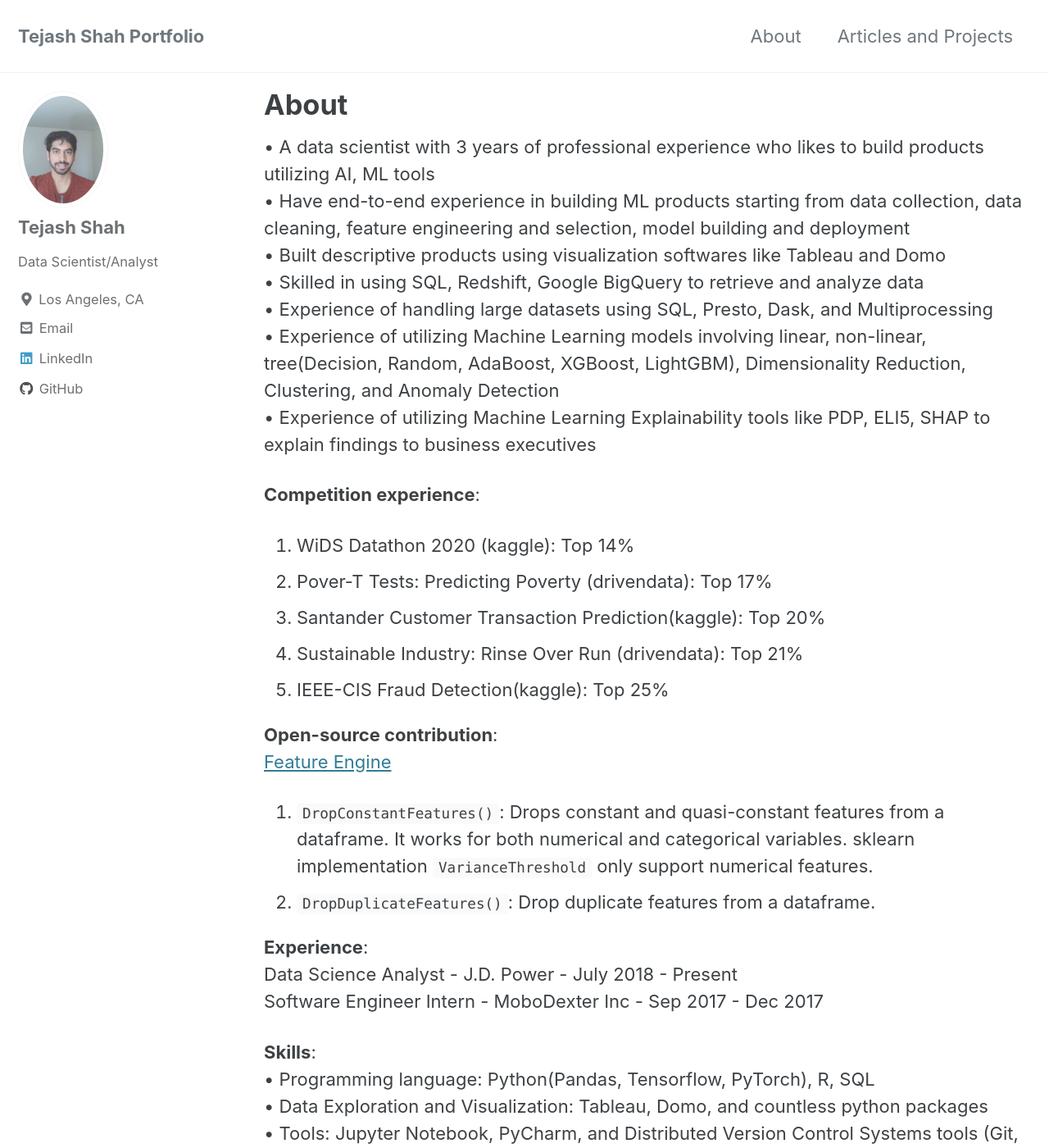
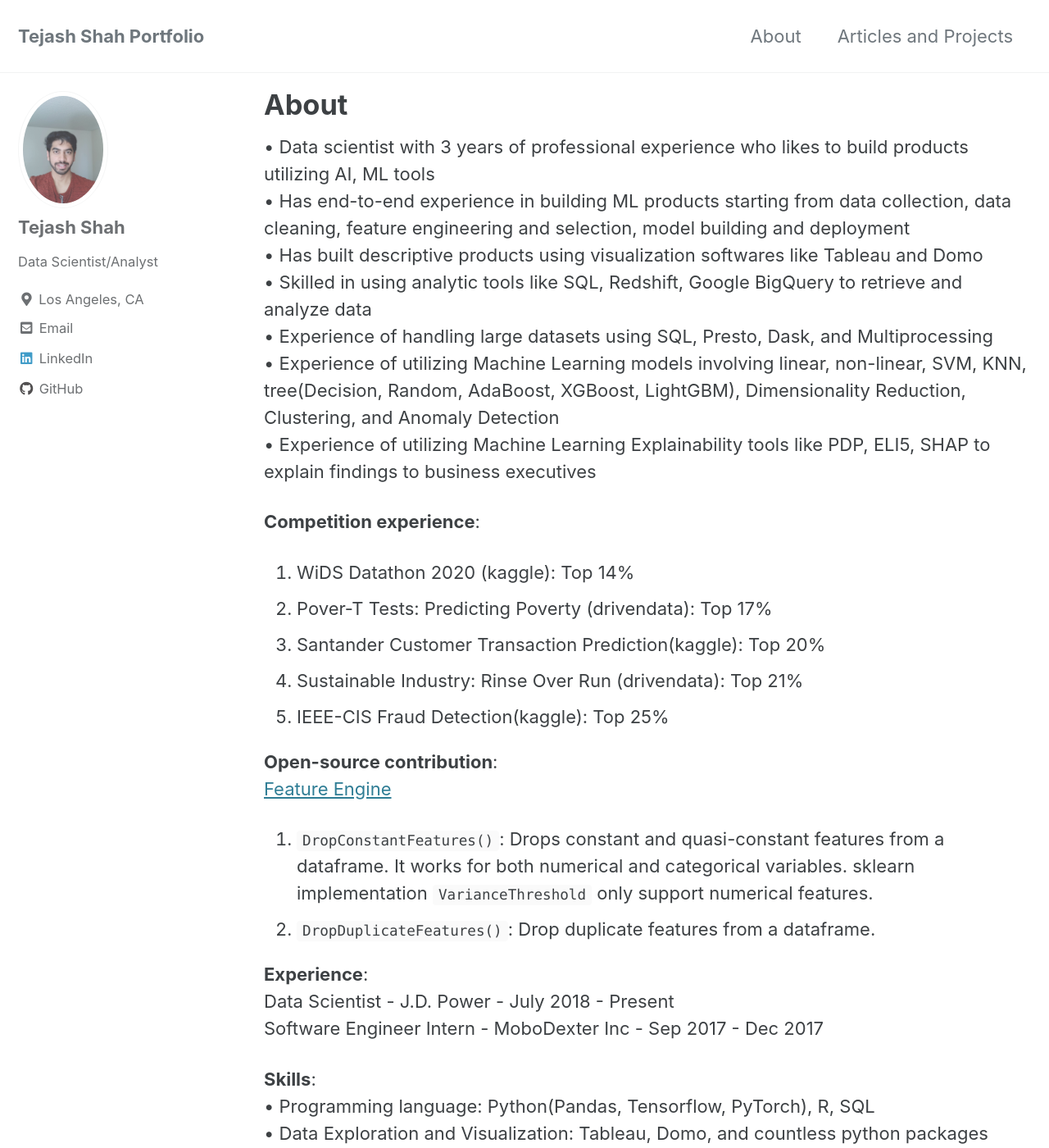
Before and after one commit to Tejash-Shah/Tejash-Shah.github.io, a Jekyll site: the page built from _pages/about.md, in a window 1280 px wide and 1400 px high. Shown: the whole window at 82% size. Built offline with Jekyll 4.4.1, drawn with Linux system fonts in a browser that asks for light colours; cached includes are drawn as plain includes.

Commit message:
modify about

````diff
--- a/_pages/about.md
+++ b/_pages/about.md
@@ -3,12 +3,12 @@ title: "About"
 permalink: /about/
 ---
 
-• A data scientist with 3 years of professional experience who likes to build products utilizing AI, ML tools <br>
-• Have end-to-end experience in building ML products starting from data collection, data cleaning, feature engineering and selection, model building and deployment <br>
-• Built descriptive products using visualization softwares like Tableau and Domo <br>
-• Skilled in using SQL, Redshift, Google BigQuery to retrieve and analyze data <br>
+• Data scientist with 3 years of professional experience who likes to build products utilizing AI, ML tools <br>
+• Has end-to-end experience in building ML products starting from data collection, data cleaning, feature engineering and selection, model building and deployment <br>
+• Has built descriptive products using visualization softwares like Tableau and Domo <br>
+• Skilled in using analytic tools like SQL, Redshift, Google BigQuery to retrieve and analyze data <br>
 • Experience of handling large datasets using SQL, Presto, Dask, and Multiprocessing <br>
-• Experience of utilizing Machine Learning models involving linear, non-linear, tree(Decision, Random, AdaBoost, XGBoost, LightGBM),  Dimensionality Reduction, Clustering, and Anomaly Detection <br>
+• Experience of utilizing Machine Learning models involving linear, non-linear, SVM, KNN, tree(Decision, Random, AdaBoost, XGBoost, LightGBM),  Dimensionality Reduction, Clustering, and Anomaly Detection <br>
 • Experience of utilizing Machine Learning Explainability tools like PDP, ELI5, SHAP to explain findings to business executives <br>
 
 **Competition experience**:
@@ -24,7 +24,7 @@ permalink: /about/
 2. ```DropDuplicateFeatures()```: Drop duplicate features from a dataframe.
 
 **Experience**: <br>
-Data Science Analyst - J.D. Power - July 2018 - Present <br>
+Data Scientist - J.D. Power - July 2018 - Present <br>
 Software Engineer Intern - MoboDexter Inc - Sep 2017 - Dec 2017
 
 **Skills**: <br>
````
